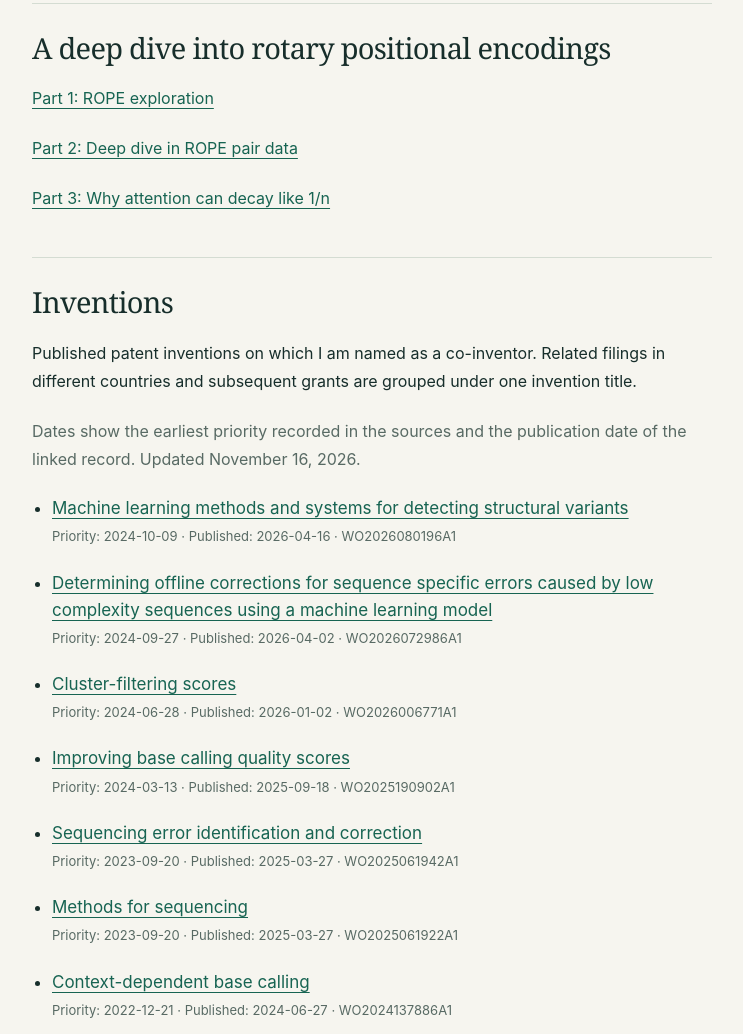
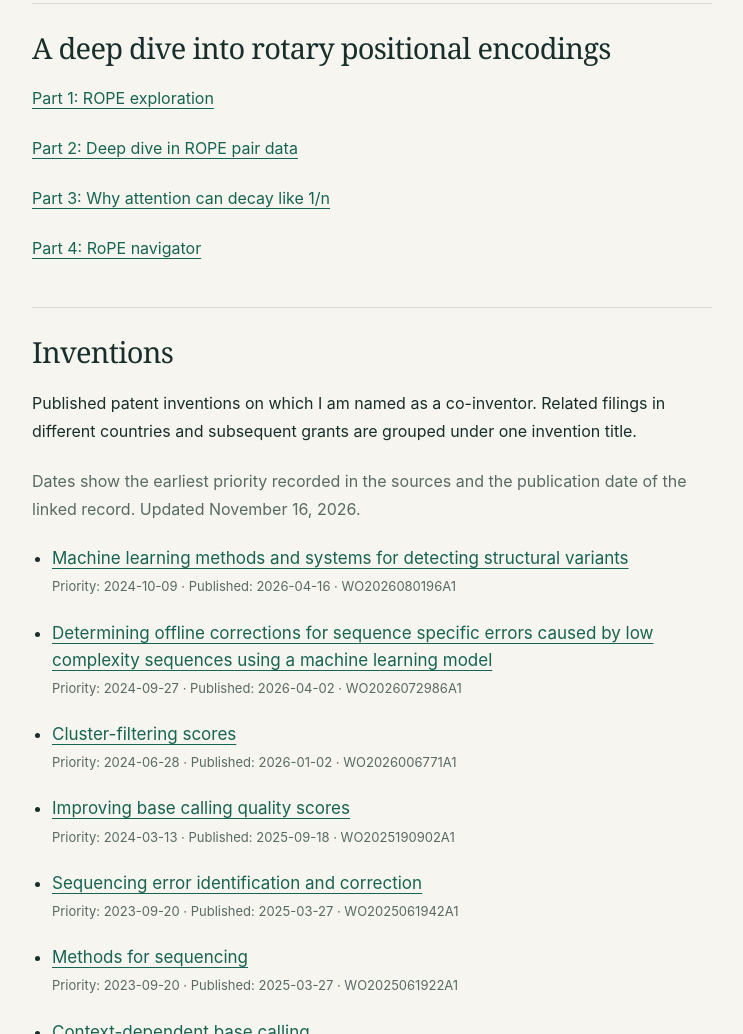
Before and after one commit to gvessere/gvessere.github.io, a plain HTML site: page index.html in a window 1280 px wide. Shown: the part 928-1962 px from the top of the page, without its empty margins (228-971 px from the left). Drawn offline with Linux system fonts and the light colour scheme.

Commit message:
Link Part 4 RoPE navigator from homepage

```diff
--- a/index.html
+++ b/index.html
@@ -41,6 +41,7 @@
       <p><a href="https://gvessere.github.io/rope-investigation/index.html">Part 1: ROPE exploration</a></p>
       <p><a href="https://gvessere.github.io/rope-investigation/rope-in-practice.html">Part 2: Deep dive in ROPE pair data</a></p>
       <p><a href="https://gvessere.github.io/rope-investigation/attention-decay.html">Part 3: Why attention can decay like 1/n</a></p>
+      <p><a href="https://gvessere.github.io/rope-investigation/rope-navigator.html">Part 4: RoPE navigator</a></p>
     </section>
     <section class="personal-notes" id="inventions">
       <h2>Inventions</h2>
```
